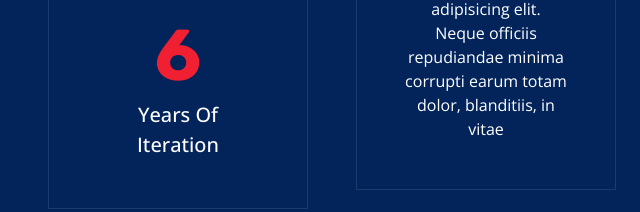
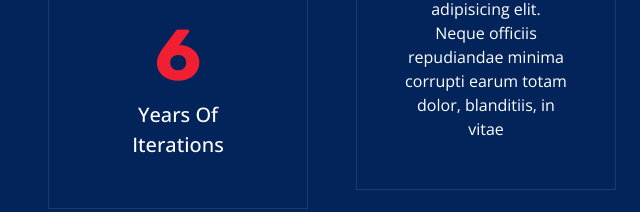
Before and after one commit to DarkMythKnight/DPSCMUN-2023, a plain HTML site: page index.html in a window 1280 px wide. Shown: the part 1708-1920 px from the top of the page, 0-640 px from the left. Drawn offline with nearby package versions, Linux system fonts and the light colour scheme; animation ran at ten frames a second.

Commit message:
Changes made

```diff
--- a/index.html
+++ b/index.html
@@ -103,7 +103,7 @@
                 <div class="text-center border p-5">
                     <i class="fa fa-certificate fa-3x text-white mb-3"></i>
                     <h1 class="display-2 text-primary mb-0" data-toggle="counter-up">6</h1>
-                    <span class="fs-5 fw-semi-bold text-white">Years Of Iteration</span>
+                    <span class="fs-5 fw-semi-bold text-white">Years Of Iterations</span>
                 </div>
             </div>
             <div class="col-md-6 col-xl-3 wow fadeIn" data-wow-delay="0.3s">
```
